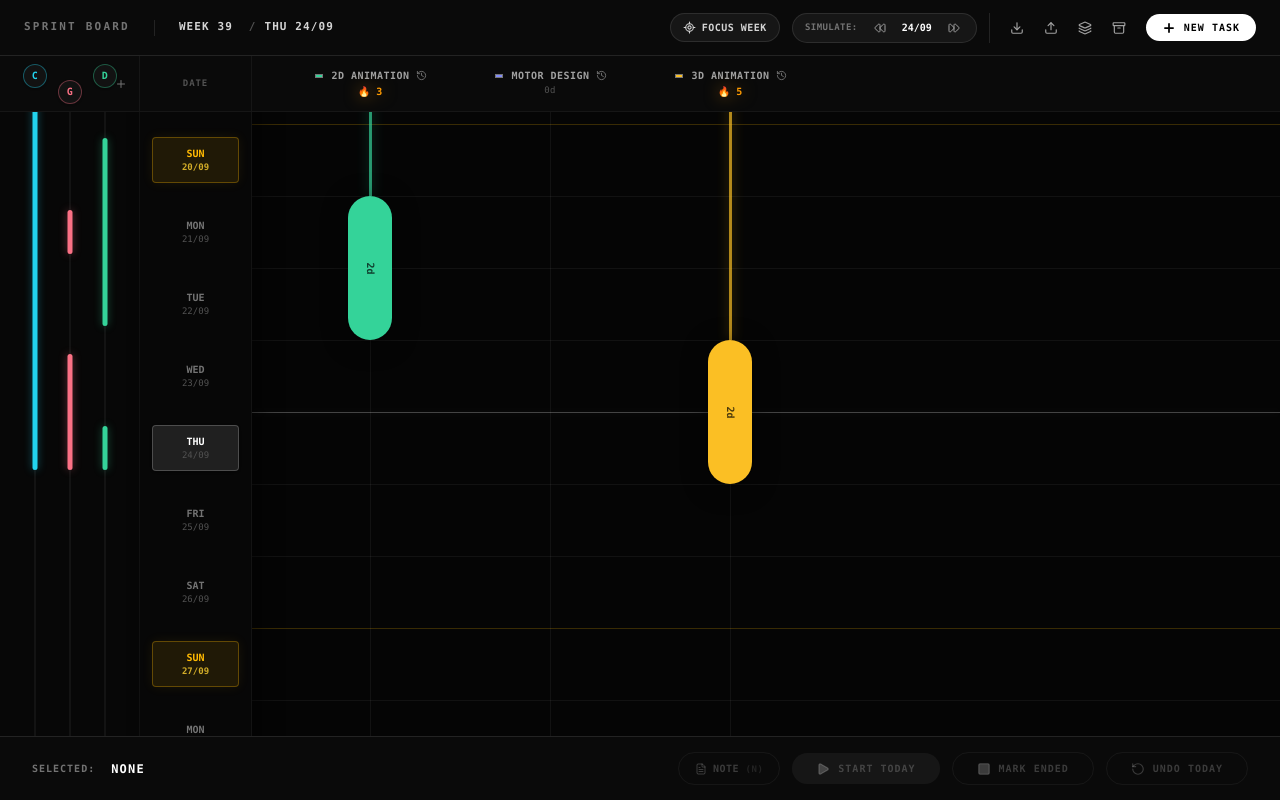
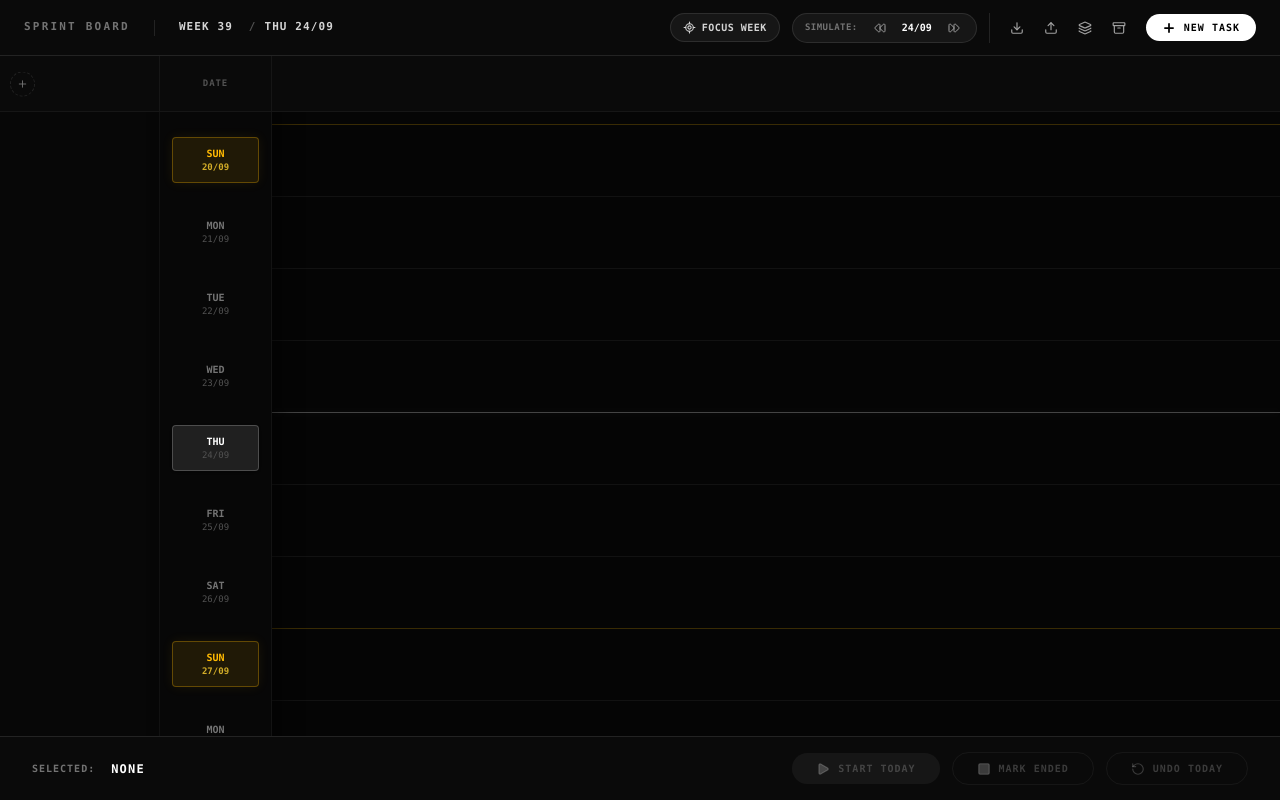
Before and after one commit to parixit73-cellshot/Consistency-Tracker, a React (Vite) app: page / in a window 1280 px wide. Built offline with nearby package versions, Linux system fonts and the light colour scheme.

Commit message:
fix btn alignment, removed simualte and test data

```diff
--- a/src/App.jsx
+++ b/src/App.jsx
@@ -17,7 +17,6 @@ import {
   renameTask,
   renameHabit,
   updateTaskColor,
-  updateBlockNote,
   insertNewTask,
   insertNewHabit,
 } from './trackerStore';
@@ -26,7 +25,6 @@ import { Header, FooterControls } from './components/Header';
 import { TimelineStream } from './components/TimelineStream';
 import { TaskModal, HabitModal, NameHistoryModal } from './components/Modals';
 import { ImportInspectorModal, RevisionsModal, VaultDrawer } from './components/BackupVaultModals';
-import { BlockNoteModal } from './components/TaskNotesCallout';
 
 export default function App() {
   const [tasks, setTasks] = useState(loadPersistedTasks);
@@ -44,9 +42,6 @@ export default function App() {
   const [vaultOpen, setVaultOpen] = useState(false);
   const [historyModalTask, setHistoryModalTask] = useState(null);
   const [revisionsModalOpen, setRevisionsModalOpen] = useState(false);
-
-  // Block Resume Note Modal State
-  const [activeNoteModal, setActiveNoteModal] = useState(null); // { task, block }
 
   const [importFilePayload, setImportFilePayload] = useState(null);
   const [selectedImportTaskIds, setSelectedImportTaskIds] = useState(new Set());
@@ -176,16 +171,11 @@ export default function App() {
     setImportFilePayload(null);
   };
 
-  const handleSaveBlockNote = (noteData) => {
-    if (!activeNoteModal) return;
-    setTasks((prev) => updateBlockNote(prev, activeNoteModal.task.id, activeNoteModal.block.start, noteData));
-  };
-
   const selectedTask = activeTasks.find((t) => t.id === selectedTaskId);
   const todayStatus = selectedTask ? selectedTask.matrix[currentDay] : 0;
   const currentDayInfo = TIMELINE_DAYS[currentDay];
 
-  // Keyboard Shortcuts Listener
+  // Keyboard Shortcuts (Enter = Start/Stop, Del = Archive, Ctrl+Z = Undo)
   useEffect(() => {
     function handleKeyDown(e) {
       const tagName = document.activeElement?.tagName;
@@ -287,7 +277,6 @@ export default function App() {
           setHabits((prevH) => renameHabit(prevH, id, newLabel));
           return prev;
         })}
-        onOpenBlockNote={(task, block) => setActiveNoteModal({ task, block })}
         onOpenHistory={setHistoryModalTask}
       />
 
@@ -303,16 +292,7 @@ export default function App() {
         }}
       />
 
-      {/* BLOCK RESUME CONTEXT MODAL */}
-      <BlockNoteModal
-        isOpen={Boolean(activeNoteModal)}
-        onClose={() => setActiveNoteModal(null)}
-        taskTitle={activeNoteModal?.task.title}
-        initialNote={activeNoteModal?.block.note}
-        onSave={handleSaveBlockNote}
-      />
-
-      {/* OTHER MODALS */}
+      {/* MODALS */}
       <TaskModal
         isOpen={taskModalOpen}
         onClose={() => setTaskModalOpen(false)}
--- a/src/components/Header.jsx
+++ b/src/components/Header.jsx
@@ -1,7 +1,7 @@
 import React from 'react';
 import {
   Plus, Play, Square, RotateCcw, FastForward, Rewind, LocateFixed,
-  Archive, Download, Upload, Palette, Layers, FileText
+  Archive, Download, Upload, Palette, Layers
 } from 'lucide-react';
 
 export function Header({
@@ -108,8 +108,7 @@ export function FooterControls({
   todayStatus,
   onColorChange,
   onArchiveTask,
-  onAction,
-  onOpenNotes
+  onAction
 }) {
   return (
     <footer className="h-16 border-t border-white/10 bg-[#0a0a0a] flex items-center justify-between px-8 shrink-0 z-40">
@@ -144,21 +143,6 @@ export function FooterControls({
       </div>
 
       <div className="flex items-center gap-3">
-        {/* Note Trigger Button */}
-        <button
-          disabled={!selectedTask}
-          onClick={onOpenNotes}
-          className={`flex items-center gap-1.5 px-4 py-2 rounded-full text-[10px] font-bold tracking-wider uppercase transition-colors border ${
-            !selectedTask
-              ? 'border-white/5 text-white/20 cursor-default'
-              : 'border-white/20 hover:border-white/50 text-white bg-white/5 hover:bg-white/10 cursor-pointer'
-          }`}
-          title="Open block notes (Hotkey: N)"
-        >
-          <FileText size={12} className={selectedTask ? 'text-amber-400' : ''} />
-          <span>Note <span className="opacity-50 text-[9px]">(N)</span></span>
-        </button>
-
         <button
           disabled={!selectedTask || todayStatus === 2}
           onClick={() => onAction('START')}
--- a/src/components/TimelineStream.jsx
+++ b/src/components/TimelineStream.jsx
@@ -10,7 +10,6 @@ import {
   parseHabitBlocks,
   parseTaskMatrix
 } from '../trackerStore';
-import { TaskNotesCallout } from './TaskNotesCallout';
 
 export function TimelineStream({
   scrollRef,
@@ -29,11 +28,12 @@ export function TimelineStream({
   onStartRename,
   onSaveRename,
   onRenameHabit,
-  onSaveTaskNotes,
   onOpenHistory
 }) {
   const totalStreamHeight = CANVAS_PAD_Y + TIMELINE_DAYS.length * ROW_HEIGHT + 120;
-  const habitRailWidth = Math.max(140, habits.length * 36 + 28);
+
+  // Nudge out the habit rail width so the '+' button has ample breathing room
+  const habitRailWidth = Math.max(160, habits.length * 38 + 48);
 
   const [activeHabitPopover, setActiveHabitPopover] = useState(null);
   const [habitInlineEdit, setHabitInlineEdit] = useState(false);
@@ -68,7 +68,7 @@ export function TimelineStream({
     <div className="flex-1 flex flex-col overflow-hidden relative">
       <div className="h-14 border-b border-white/5 bg-[#0a0a0a] flex shrink-0 z-30">
 
-        {/* Habits Header: Exact mathematical X match with the vertical rail lines below */}
+        {/* Habits Header */}
         <div
           style={{ width: `${habitRailWidth}px` }}
           className="border-r border-white/5 relative shrink-0"
@@ -80,8 +80,8 @@ export function TimelineStream({
             const isPopoverOpen = activeHabitPopover === h.id;
             const completedCount = h.data?.filter(Boolean).length || 0;
             const pastNames = (h.nameHistory || []).slice(-4, -1).reverse();
-            // EXACT SAME X CALCULATION AS THE TRACK RAILS:
-            const laneX = (habitRailWidth / (habits.length + 1)) * (idx + 1);
+            // Offset calculations dedicated to habit circles
+            const laneX = 20 + idx * 38;
 
             return (
               <div
@@ -172,12 +172,14 @@ export function TimelineStream({
             );
           })}
 
+          {/* Nudged-out '+' button with safe spacing */}
           <button
             onClick={onOpenHabitModal}
             title="Add Habit Lane"
-            className="absolute right-2 top-1/2 -translate-y-1/2 p-1 hover:bg-white/10 rounded text-neutral-500 hover:text-white transition-colors cursor-pointer"
+            style={{ left: `${20 + habits.length * 38 - 10}px` }}
+            className="absolute top-1/2 -translate-y-1/2 p-1.5 hover:bg-white/10 rounded-full text-neutral-500 hover:text-white transition-colors cursor-pointer border border-dashed border-white/10 hover:border-white/30"
           >
-            <Plus size={12} />
+            <Plus size={11} />
           </button>
         </div>
 
@@ -186,7 +188,7 @@ export function TimelineStream({
           <span className="text-[9px] font-black text-neutral-600 uppercase tracking-widest">DATE</span>
         </div>
 
-        {/* Task Headers */}
+        {/* Task Column Headers */}
         <div className="flex-1 relative overflow-hidden min-w-max">
           {tasks.map((task, idx) => (
             <div
@@ -261,7 +263,7 @@ export function TimelineStream({
         >
           {habits.map((habit, hIdx) => {
             const blocks = parseHabitBlocks(habit.data || []);
-            const laneX = (habitRailWidth / (habits.length + 1)) * (hIdx + 1);
+            const laneX = 20 + hIdx * 38;
 
             return (
               <div key={`${habit.id}-${hIdx}`} className="absolute inset-y-0" style={{ left: `${laneX - 8}px`, width: '16px' }}>
@@ -368,11 +370,6 @@ export function TimelineStream({
               const isSelected = selectedTaskId === task.id;
               const { blocks, cords } = parseTaskMatrix(task, currentDay);
 
-              // Anchor tab directly to the latest/top fluid block, or Today's line
-              const pullTabTop = blocks.length > 0
-                ? CANVAS_PAD_Y + blocks[blocks.length - 1].start * ROW_HEIGHT + 14
-                : CANVAS_PAD_Y + currentDay * ROW_HEIGHT + 14;
-
               return (
                 <div
                   key={`${task.id}-${idx}`}
@@ -382,10 +379,8 @@ export function TimelineStream({
                   }`}
                   onClick={() => onSelectTask(task.id)}
                 >
-                  {/* Central Wire */}
                   <div className="absolute inset-y-0 w-[1px] bg-white/5 pointer-events-none" />
 
-                  {/* Umbilical Cords */}
                   {cords.map((cord, cIdx) => {
                     const top = CANVAS_PAD_Y + cord.startY * ROW_HEIGHT;
                     const height = (cord.endY - cord.startY) * ROW_HEIGHT;
@@ -403,7 +398,6 @@ export function TimelineStream({
                     );
                   })}
 
-                  {/* Fluid Block Trackers */}
                   <div className="relative flex justify-center" style={{ width: `${TRACK_WIDTH}px` }}>
                     {blocks.map((block, bIdx) => {
                       const top = CANVAS_PAD_Y + block.start * ROW_HEIGHT;
@@ -418,19 +412,12 @@ export function TimelineStream({
                             width: `${TRACK_WIDTH}px`,
                             backgroundColor: task.hex
                           }}
-                          className="absolute rounded-full shadow-[0_4px_24px_rgba(0,0,0,0.5)] flex flex-col items-center justify-center pointer-events-none transition-all duration-200"
+                          className="absolute rounded-full shadow-[0_4px_24px_rgba(0,0,0,0.5)] flex flex-col items-center justify-center py-3 pointer-events-none transition-all duration-200"
                         >
                           <span className="text-[10px] font-black text-black/70 rotate-90">{block.days}d</span>
                         </div>
                       );
                     })}
-
-                    {/* Pull-Tab anchored directly to the 44px pill container edge */}
-                    <TaskNotesCallout
-                      task={task}
-                      topPos={pullTabTop}
-                      onSaveNotes={onSaveTaskNotes}
-                    />
                   </div>
                 </div>
               );
--- a/src/trackerStore.js
+++ b/src/trackerStore.js
@@ -25,83 +25,13 @@ export const TIMELINE_DAYS = Array.from({ length: 28 }, (_, i) => {
   };
 });
 
-const STORAGE_TASKS_KEY = 'flow_tracker_tasks_v6';
-const STORAGE_HABITS_KEY = 'flow_tracker_habits_v6';
-const STORAGE_REVISIONS_KEY = 'flow_tracker_revisions_v6';
+const STORAGE_TASKS_KEY = 'flow_tracker_tasks_v7';
+const STORAGE_HABITS_KEY = 'flow_tracker_habits_v7';
+const STORAGE_REVISIONS_KEY = 'flow_tracker_revisions_v7';
 
-export const INITIAL_HABITS = [
-  {
-    id: 'habit-code',
-    label: 'CODE',
-    hex: '#22d3ee',
-    nameHistory: [{ title: 'CODE', at: '2026-09-06' }],
-    data: [1, 1, 1, 1, 1, 0, 0,  1, 1, 1, 1, 0, 1, 1,  1, 1, 1, 1, 1, 0, 0,  0, 0, 0, 0, 0, 0, 0]
-  },
-  {
-    id: 'habit-gym',
-    label: 'GYM',
-    hex: '#fb7185',
-    nameHistory: [{ title: 'GYM', at: '2026-09-06' }],
-    data: [0, 1, 0, 1, 1, 0, 0,  0, 1, 0, 1, 1, 0, 0,  0, 1, 0, 1, 1, 0, 0,  0, 0, 0, 0, 0, 0, 0]
-  },
-  {
-    id: 'habit-diet',
-    label: 'DIET',
-    hex: '#34d399',
-    nameHistory: [{ title: 'DIET', at: '2026-09-06' }],
-    data: [1, 1, 1, 1, 1, 1, 0,  1, 1, 1, 1, 1, 1, 0,  1, 1, 1, 0, 1, 0, 0,  0, 0, 0, 0, 0, 0, 0]
-  }
-];
+export const INITIAL_HABITS = [];
 
-export const INITIAL_TASKS = [
-  {
-    id: 'col-2d-anim',
-    title: '2D Animation',
-    hex: '#34d399',
-    streak: 3,
-    isArchived: false,
-    blockNotes: {
-      '1': { done: 'Keyframes sketched', next: 'Clean line cleanup' }
-    },
-    nameHistory: [{ title: '2D Animation', at: '2026-09-06' }],
-    matrix: [
-      0, 1, 1, 1, 0, 0, 0,
-      0, 1, 1, 1, 0, 0, 0,
-      0, 1, 1, 0, 0, 0, 0,
-      0, 0, 0, 0, 0, 0, 0
-    ],
-  },
-  {
-    id: 'col-motor-design',
-    title: 'Motor Design',
-    hex: '#818cf8',
-    streak: 0,
-    isArchived: false,
-    blockNotes: {},
-    nameHistory: [{ title: 'Motor Design', at: '2026-09-06' }],
-    matrix: new Array(28).fill(0),
-  },
-  {
-    id: 'col-3d-anim',
-    title: '3D Animation',
-    hex: '#fbbf24',
-    streak: 5,
-    isArchived: false,
-    blockNotes: {
-      '17': { done: 'Rigging arms & torso', next: 'Weight painting fingers' }
-    },
-    nameHistory: [
-      { title: '3D Modeling', at: '2026-09-08' },
-      { title: '3D Animation', at: '2026-09-14' }
-    ],
-    matrix: [
-      1, 1, 0, 0, 1, 1, 0,
-      1, 1, 0, 0, 1, 1, 0,
-      0, 0, 0, 1, 2, 0, 0,
-      0, 0, 0, 0, 0, 0, 0
-    ],
-  },
-];
+export const INITIAL_TASKS = [];
 
 export function generateSafeId(prefix = 'id') {
   if (typeof crypto !== 'undefined' && crypto.randomUUID) {
@@ -118,7 +48,6 @@ export function sanitizeTask(t) {
     hex: t.hex || '#34d399',
     streak: typeof t.streak === 'number' ? t.streak : 0,
     isArchived: Boolean(t.isArchived),
-    blockNotes: t.blockNotes && typeof t.blockNotes === 'object' ? t.blockNotes : {},
     nameHistory: Array.isArray(t.nameHistory) ? t.nameHistory : [{ title: t.title || 'Init', at: 'Init' }],
     matrix: Array.isArray(t.matrix) ? t.matrix : new Array(28).fill(0),
   };
@@ -220,12 +149,7 @@ export function parseTaskMatrix(task, currentDay) {
       if (val === 2) hasActive = true;
     } else {
       if (blockStart !== null) {
-        blocks.push({
-          start: blockStart,
-          days: blockLen,
-          isActive: hasActive,
-          note: task.blockNotes?.[String(blockStart)] || null
-        });
+        blocks.push({ start: blockStart, days: blockLen, isActive: hasActive });
         blockStart = null;
         blockLen = 0;
         hasActive = false;
@@ -233,12 +157,7 @@ export function parseTaskMatrix(task, currentDay) {
     }
   }
   if (blockStart !== null) {
-    blocks.push({
-      start: blockStart,
-      days: blockLen,
-      isActive: hasActive,
-      note: task.blockNotes?.[String(blockStart)] || null
-    });
+    blocks.push({ start: blockStart, days: blockLen, isActive: hasActive });
   }
 
   const cords = [];
@@ -339,23 +258,6 @@ export function updateTaskColor(tasks, taskId, newHex) {
   return tasks.map((t) => (t.id === taskId ? { ...t, hex: newHex } : t));
 }
 
-export function updateBlockNote(tasks, taskId, blockStart, noteData) {
-  return tasks.map((t) => {
-    if (t.id !== taskId) return t;
-    const nextNotes = { ...(t.blockNotes || {}) };
-    if (!noteData.done?.trim() && !noteData.next?.trim()) {
-      delete nextNotes[String(blockStart)];
-    } else {
-      nextNotes[String(blockStart)] = {
-        done: noteData.done.trim(),
-        next: noteData.next.trim(),
-        updatedAt: new Date().toISOString().split('T')[0]
-      };
-    }
-    return { ...t, blockNotes: nextNotes };
-  });
-}
-
 export function insertNewTask(tasks, { title, hex, position }, totalDays) {
   const newTask = {
     id: generateSafeId('col'),
@@ -363,7 +265,6 @@ export function insertNewTask(tasks, { title, hex, position }, totalDays) {
     hex: hex || '#34d399',
     streak: 0,
     isArchived: false,
-    blockNotes: {},
     nameHistory: [{ title: title.trim(), at: new Date().toISOString().split('T')[0] }],
     matrix: new Array(totalDays).fill(0),
   };
```
Also changed, not shown: src/components/TaskNotesCallout.jsx (deleted, +0 -119 lines).
